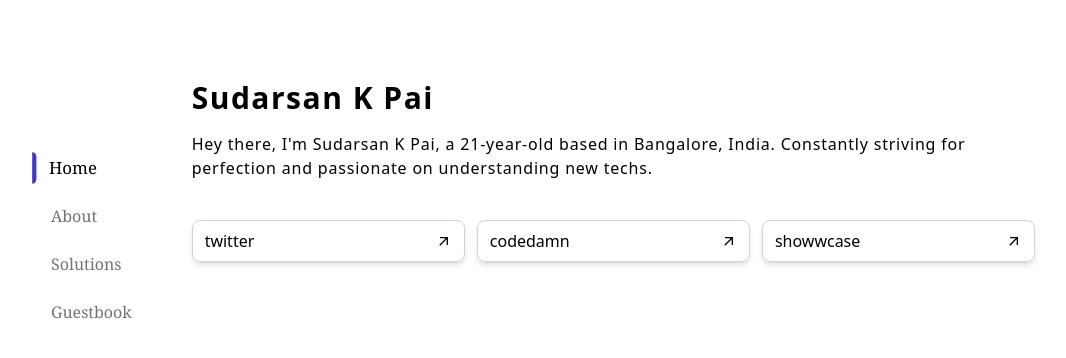
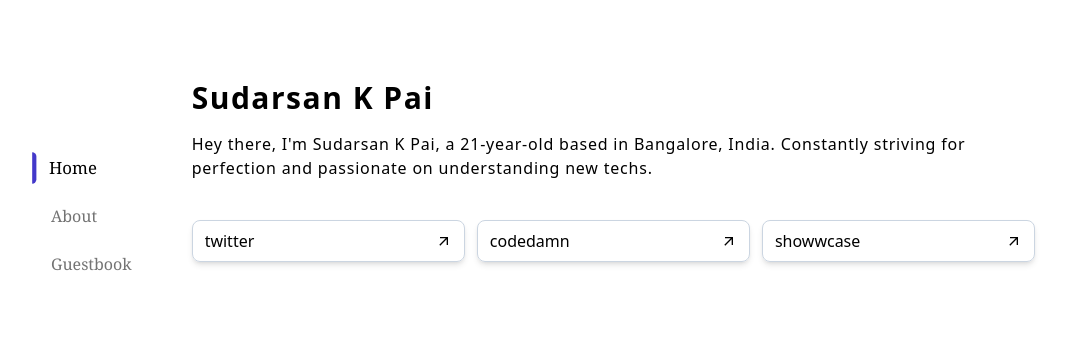
Before and after one commit to k8pai/k8pai.dev, a Next.js app: page / in a window 1280 px wide. Shown: the top 358 px of the page, without its empty margins (117-1183 px from the left). Built offline with nearby package versions, Linux system fonts and the light colour scheme.

Commit message:
updated styling

```diff
--- a/components/Sidenav.tsx
+++ b/components/Sidenav.tsx
@@ -77,17 +77,17 @@ export default function Sidenav() {
 		'/about': {
 			name: 'About',
 		},
-		'/solutions': {
-			name: 'Solutions',
-		},
+		// '/solutions': {
+		// 	name: 'Solutions',
+		// },
 		'/guestbook': {
 			name: 'Guestbook',
 		},
 	};
 
 	return (
-		<aside className="md:w-fit md:flex-shrink-0 -mx-4 md:mx-0 md:px-0 font-serif">
-			<div className="lg:sticky lg:top-20">
+		<aside className="md:w-fit lg:sticky lg:top-0 -mx-4 md:mx-0 md:px-0 font-serif flex flex-row md:flex-col md:min-h-screen md:max-h-full lg:h-full md:p-20">
+			<div className="md:sticky md:top-5">
 				<LayoutGroup>
 					<nav
 						className="w-full flex flex-row md:flex-col items-start relative px-4 md:px-0 pb-0 fade md:overflow-auto scroll-pr-6 md:relative"
```
Also changed, not shown: tsconfig.json (+7 -1 lines).
